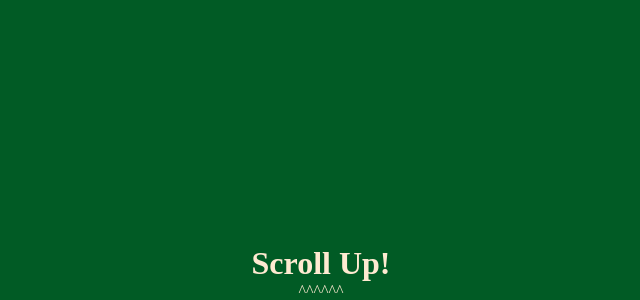
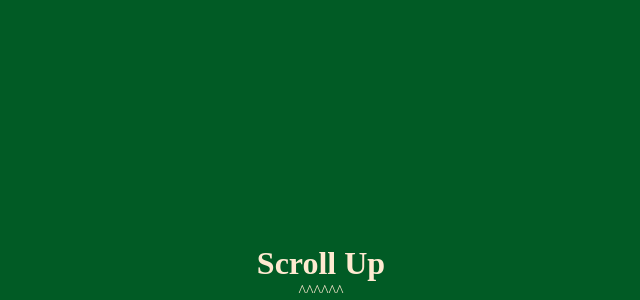
Before and after one commit to meccacodes/scroll-bottom-up, a Next.js app: page / in a window 1280 px wide. Shown: the part 3875-4175 px from the top of the page, without its empty margins (319-959 px from the left). Built offline with nearby package versions, Linux system fonts and the light colour scheme.

Commit message:
Update ScrollToTop.tsx

```diff
--- a/components/ScrollToTop.tsx
+++ b/components/ScrollToTop.tsx
@@ -25,7 +25,7 @@ const ScrollToTop: React.FC = () => {
     <div>
       <div className={styles.contentWrapper} ref={containerRef}>
         <div className={styles.sectionHeader}>
-          <h1>Scroll Up!</h1>
+          <h1>Scroll Up</h1>
           <p>^^^^^^</p>
         </div>
       </div>
```
